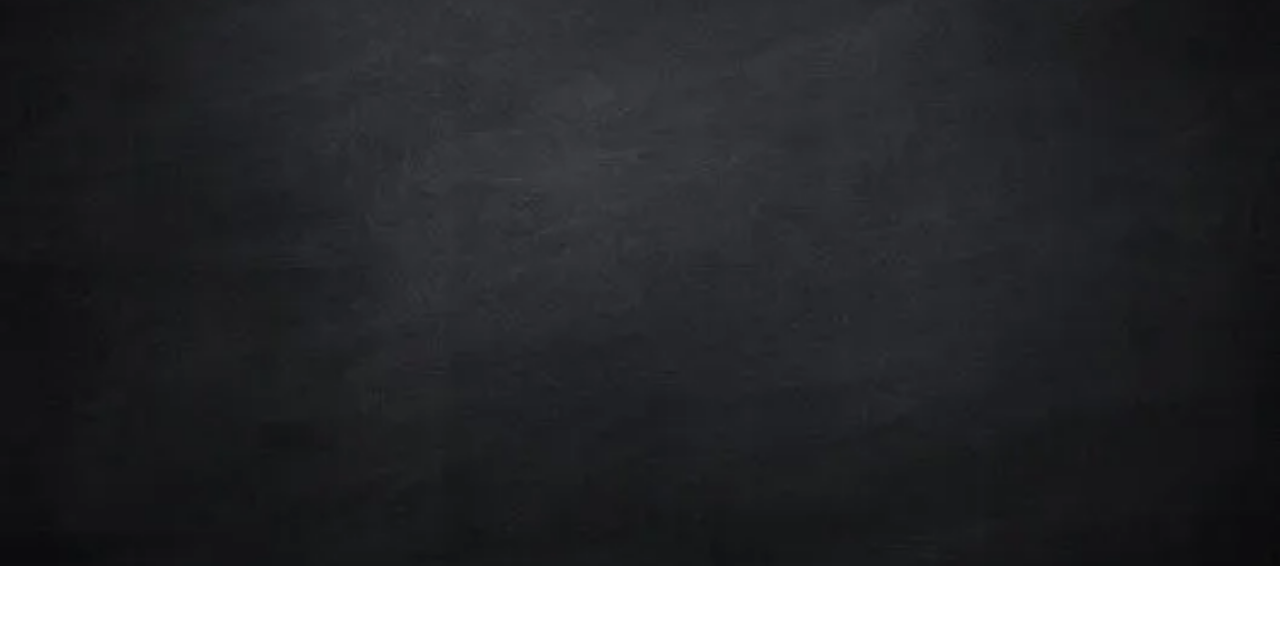
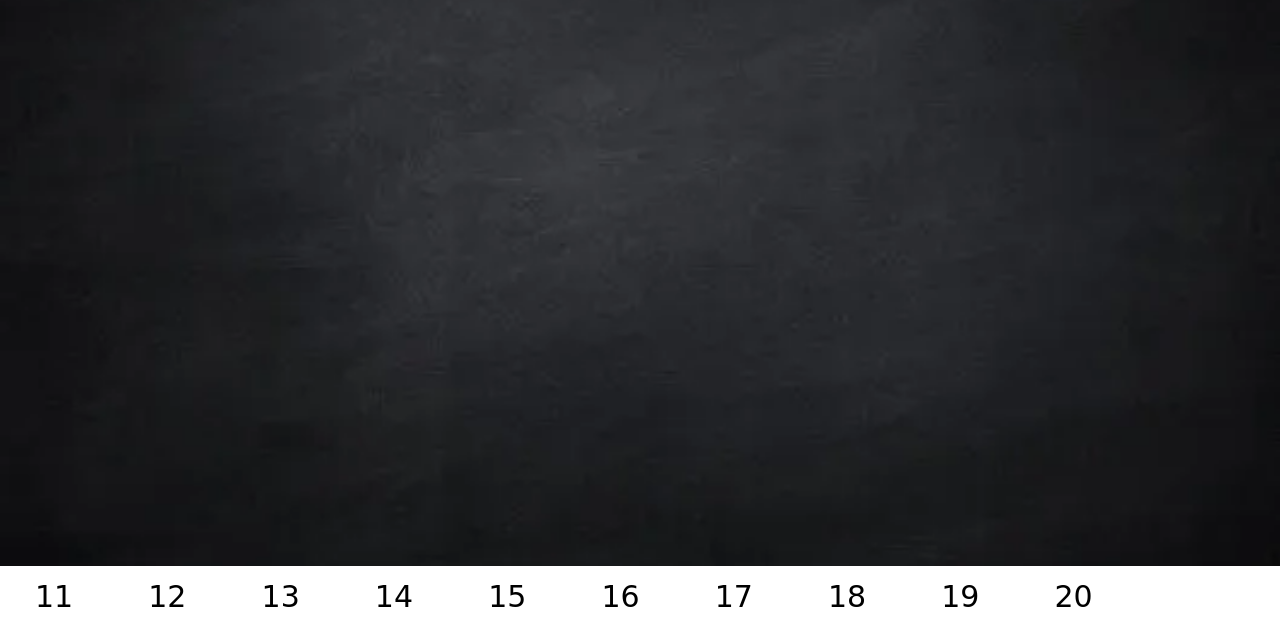
Before and after one commit to MrithulP/Math, a plain HTML site: page index.html in a window 1280 px wide. Shown: the part 234-861 px from the top of the page. Before the commit the page ends 800 px from the top, so only its background shows below. Drawn offline with Linux system fonts and the light colour scheme.

Commit message:
Update index.html

```diff
--- a/index.html
+++ b/index.html
@@ -16,8 +16,9 @@
     <h1>Math Quiz</h1>
 
 </div>
+
 <div class="text-box">
-    <a href="" class="hero-btn">1</a>
+    <a href="C:\Users\mridh\OneDrive\Desktop\Math Quiz\page.html" class="hero-btn">1</a>
     <a href="" class="hero-btn">2</a>
     <a href="" class="hero-btn">3</a>
     <a href="" class="hero-btn">4</a>
@@ -28,5 +29,18 @@
     <a href="" class="hero-btn">9</a>
     <a href="" class="hero-btn">10</a>
 </div>
+<div class="text-box1">
+    <a href="" class="hero-btn">11</a>
+    <a href="" class="hero-btn">12</a>
+    <a href="" class="hero-btn">13</a>
+    <a href="" class="hero-btn">14</a>
+    <a href="" class="hero-btn">15</a>
+    <a href="" class="hero-btn">16</a>
+    <a href="" class="hero-btn">17</a>
+    <a href="" class="hero-btn">18</a>
+    <a href="" class="hero-btn">19</a>
+    <a href="" class="hero-btn">20</a>
+</div>
+
 </body>
 </html>
```
